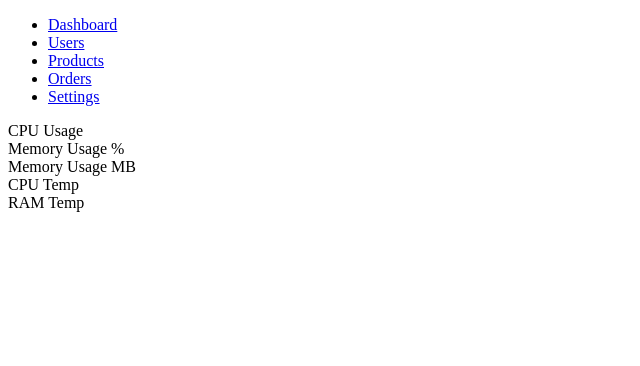
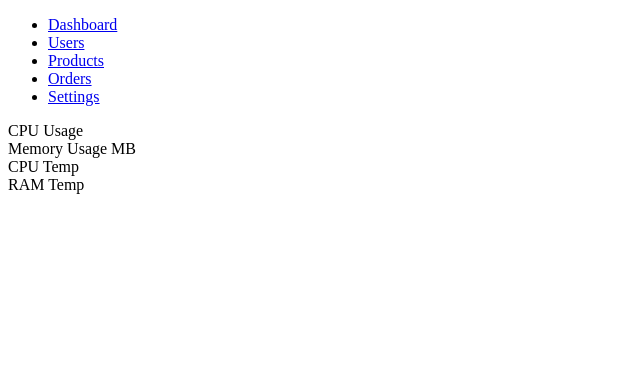
Before and after one commit to SiemensHalske/Trainex-aber-besser, a Flask app: template templates/admin/dashboard.html in a window 1280 px wide. Shown: the top 366 px of the page, without its empty margins (0-640 px from the left). Run offline with Flask 3, Linux system fonts and the light colour scheme; the template is opened without the code that fills it, so the values that code supplies are empty; some libraries are stand-ins or nearby versions.

Commit message:
Remove memory usage percentage label from dashboard.html

```diff
--- a/templates/admin/dashboard.html
+++ b/templates/admin/dashboard.html
@@ -25,7 +25,6 @@
       </div>
       <div class="gauge-large">
         <div id="memoryGauge" class="gauge"></div>
-        <div id="memoryUsagePercent" class="gauge-label">Memory Usage %</div>
         <div id="memoryUsageBytes" class="gauge-label">Memory Usage MB</div>
       </div>
 
```
